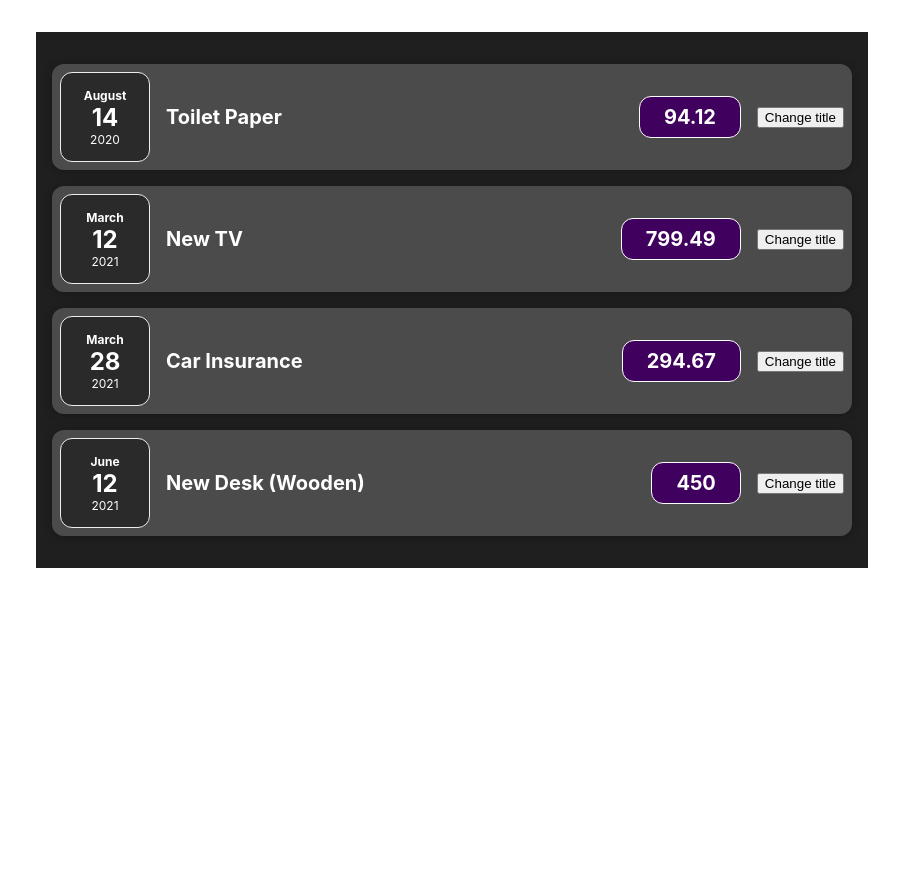
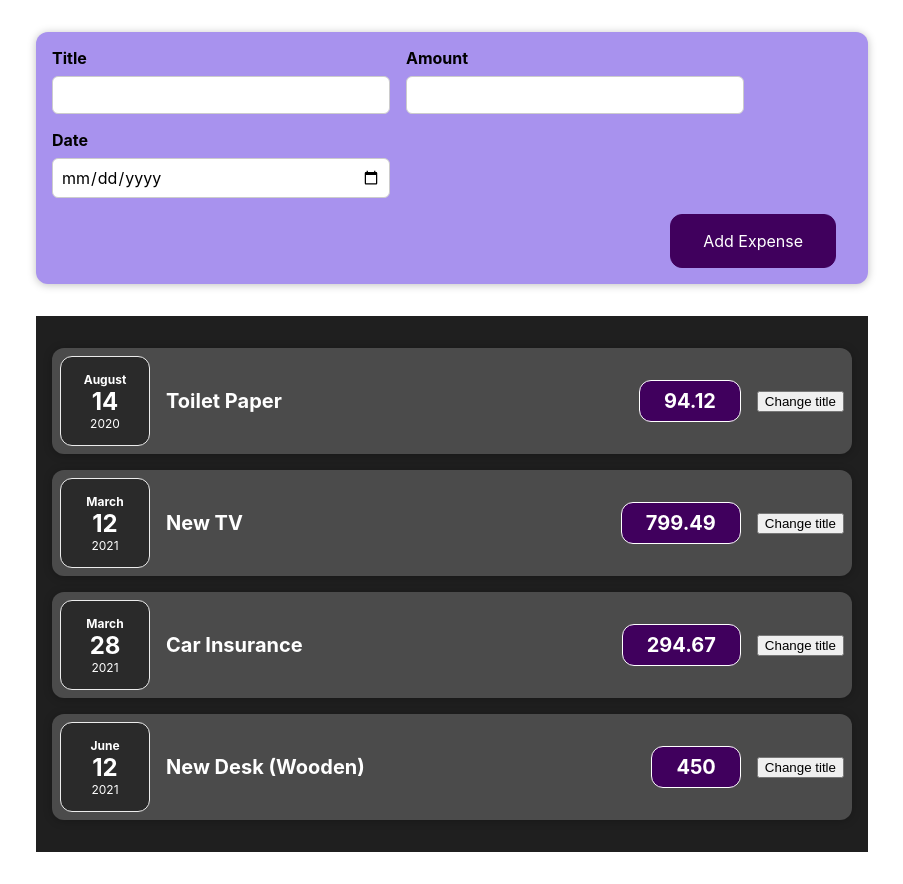
Before and after one commit to Lue21/expense-app, a React (Create React App) app: page / in a window 1280 px wide. Shown: the whole page, without its empty margins (188-1091 px from the left). Before the commit the page ends 800 px from the top, so only its background shows below. Built offline with nearby package versions, Linux system fonts and the light colour scheme.

Commit message:
feat: keep going

```diff
--- a/src/App.js
+++ b/src/App.js
@@ -1,5 +1,6 @@
 import "./App.css";
 import Expenses from "./components/Expeses/Expenses";
+import NewExpense from "./components/NewExpence/NewExpense";
 
 function App() {
   const expenses = [
@@ -25,6 +26,7 @@
   ];
   return (
     <div>
+      <NewExpense />
       <Expenses expenses={expenses} />
     </div>
   );
--- /dev/null
+++ b/src/components/NewExpence/ExpenseForm.css
@@ -0,0 +1,26 @@
+.new-expense__controls {
+  display: flex;
+  flex-wrap: wrap;
+  gap: 1rem;
+  margin-bottom: 1rem;
+  text-align: left;
+}
+
+.new-expense__control label {
+  font-weight: bold;
+  margin-bottom: 0.5rem;
+  display: block;
+}
+
+.new-expense__control input {
+  font: inherit;
+  padding: 0.5rem;
+  border-radius: 6px;
+  border: 1px solid #ccc;
+  width: 20rem;
+  max-width: 100%;
+}
+
+.new-expense__actions {
+  text-align: right;
+}
--- /dev/null
+++ b/src/components/NewExpence/ExpenseForm.js
@@ -0,0 +1,106 @@
+import { useState } from "react";
+import "./ExpenseForm.css";
+
+const ExpenseForm = () => {
+  const [title, setTitle] = useState("");
+  const [amount, setAmount] = useState("");
+  const [date, setDate] = useState("");
+  //   const [userInput, setUserInput] = useState({
+  //     title: "",
+  //     amount: "",
+  //     date: "",
+  //   });
+
+  const titleChangeHandler = (e) => {
+    setTitle(e.target.value);
+    // setUserInput({
+    //   ...userInput,
+    //   title: e.target.value,
+    // });
+    // setUserInput((prevState) => {
+    //   return {
+    //     ...prevState,
+    //     title: e.target.value,
+    //   };
+    // });
+  };
+  const amountChangeHandler = (e) => {
+    setAmount(e.target.value);
+
+    // setUserInput({
+    //   ...userInput,
+    //   amount: e.target.value,
+    // });
+
+    //     setUserInput((prevState) => {
+    //       return {
+    //         ...prevState,
+    //         amount: e.target.value,
+    //       };
+    //     });
+  };
+  const dateChangeHandler = (e) => {
+    setDate(e.target.value);
+
+    // setUserInput({
+    //   ...userInput,
+    //   date: e.target.value,
+    // });
+    // setUserInput((prevState) => {
+    //   return {
+    //     ...prevState,
+    //     date: e.target.value,
+    //   };
+    // });
+  };
+
+  const submitHandler = (e) => {
+    e.preventDefault();
+
+    const expenseData = {
+      title: title,
+      amount: amount,
+      date: new Date(date),
+    };
+    console.log(expenseData);
+    setTitle("");
+    setAmount("");
+    setDate("");
+  };
+
+  return (
+    <form onSubmit={submitHandler}>
+      <div className="new-expense__controls">
+        <div className="new-expense__control">
+          <label>Title</label>
+          <input type="text" value={title} onChange={titleChangeHandler} />
+        </div>
+        <div className="new-expense__control">
+          <label>Amount</label>
+          <input
+            type="number"
+            value={amount}
+            min="0.01"
+            step="0.01"
+            onChange={amountChangeHandler}
+          />
+        </div>
+        <div className="new-expense__control">
+          <label>Date</label>
+          <input
+            type="date"
+            value={date}
+            min="2019-01-01"
+            max="2023-12-31"
+            onChange={dateChangeHandler}
+          />
+        </div>
+      </div>
+      <div className="new-expense__actions">
+        <button type="submit">Add Expense</button>
+      </div>
+    </form>
+  );
+};
+
+export default ExpenseForm;
--- /dev/null
+++ b/src/components/NewExpence/NewExpense.css
@@ -0,0 +1,38 @@
+.new-expense {
+  background-color: #a892ee;
+  padding: 1rem;
+  margin: 2rem auto;
+  width: 50rem;
+  max-width: 95%;
+  border-radius: 12px;
+  text-align: center;
+  box-shadow: 0 1px 8px rgba(0, 0, 0, 0.25);
+}
+
+.new-expense button {
+  font: inherit;
+  cursor: pointer;
+  padding: 1rem 2rem;
+  border: 1px solid #40005d;
+  background-color: #40005d;
+  color: white;
+  border-radius: 12px;
+  margin-right: 1rem;
+}
+
+.new-expense button:hover,
+.new-expense button:active {
+  background-color: #510674;
+  border-color: #510674;
+}
+
+.new-expense button.alternative {
+  color: #220131;
+  border-color: transparent;
+  background-color: transparent;
+}
+
+.new-expense button.alternative:hover,
+.new-expense button.alternative:active {
+  background-color: #ddb3f8;
+}
--- /dev/null
+++ b/src/components/NewExpence/NewExpense.js
@@ -0,0 +1,12 @@
+import ExpenseForm from "./ExpenseForm";
+import "./NewExpense.css";
+
+const NewExpense = () => {
+  return (
+    <div className="new-expense">
+      <ExpenseForm />
+    </div>
+  );
+};
+
+export default NewExpense;
```
